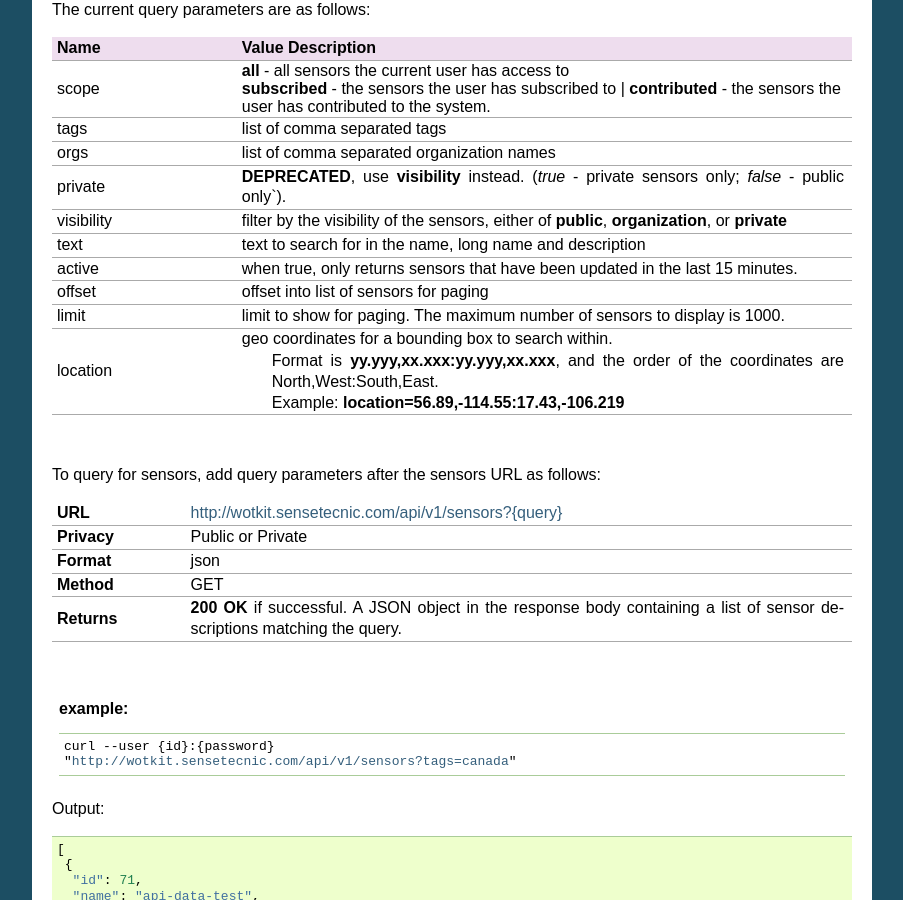
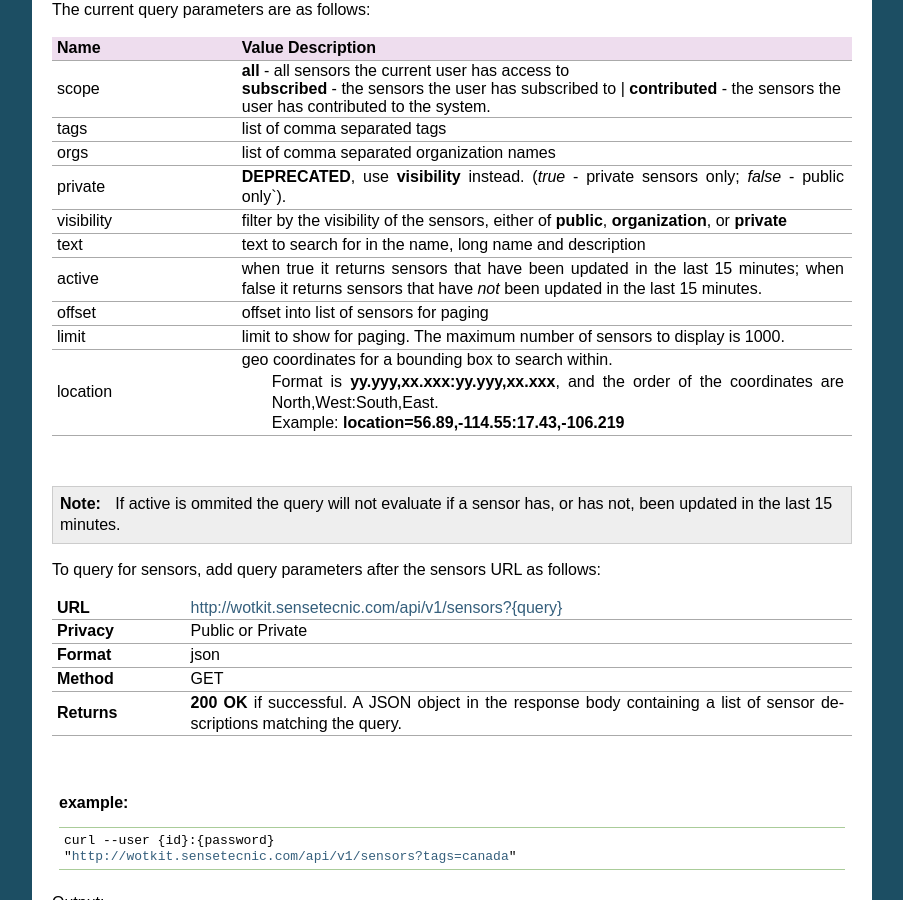
Before and after one commit to SenseTecnic/wotkit-docs, a Sphinx documentation site: the page built from source/api_v1/api_sensors.rst, in a window 1280 px wide and 900 px high, scrolled down 1067 px. Shown: the whole window, without its empty margins (198-1101 px from the left). Built offline with Sphinx 7.4.7, drawn with Linux system fonts in a browser that asks for light colours; formulas are drawn with MathJax 3.

Commit message:
Specify default active query responses WTK-494

```diff
--- a/source/api_v1/api_sensors.rst
+++ b/source/api_v1/api_sensors.rst
@@ -92,7 +92,7 @@ The current query parameters are as follows:
 	* - text
 	  - text to search for in the name, long name and description
 	* - active
-	  - when true, only returns sensors that have been updated in the last 15 minutes.
+	  - when true it returns sensors that have been updated in the last 15 minutes; when false it returns sensors that have *not* been updated in the last 15 minutes.
 	* - offset
 	  - offset into list of sensors for paging
 	* - limit
@@ -103,6 +103,8 @@ The current query parameters are as follows:
 		| Example: **location=56.89,-114.55:17.43,-106.219**
 
 |
+
+.. note:: If active is ommited the query will not evaluate if a sensor has, or has not, been updated in the last 15 minutes.
 
 To query for sensors, add query parameters after the sensors URL as follows:
 
```
